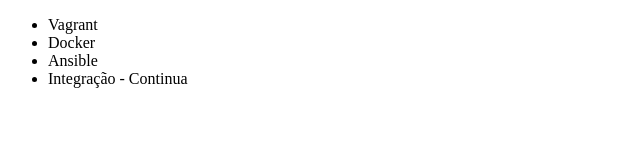
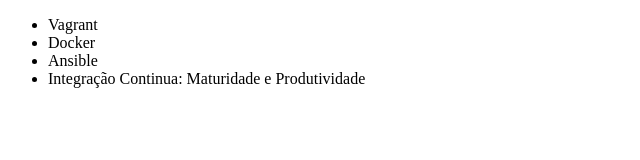
Before and after one commit to sabinoferreira01/alura-git, a plain HTML site: page index.html in a window 1280 px wide. Shown: the whole page, without its empty margins (0-640 px from the left). Drawn offline with Linux system fonts and the light colour scheme.

Commit message:
Renomeando curso de integracao continua

```diff
--- a/index.html
+++ b/index.html
@@ -9,7 +9,7 @@
         <li>Vagrant</li>
         <li>Docker</li>
         <li>Ansible</li>
-        <li>Integração - Continua</li>
+        <li>Integração Continua: Maturidade e Produtividade</li>
     </ul>
 </body>
 </html>
```
